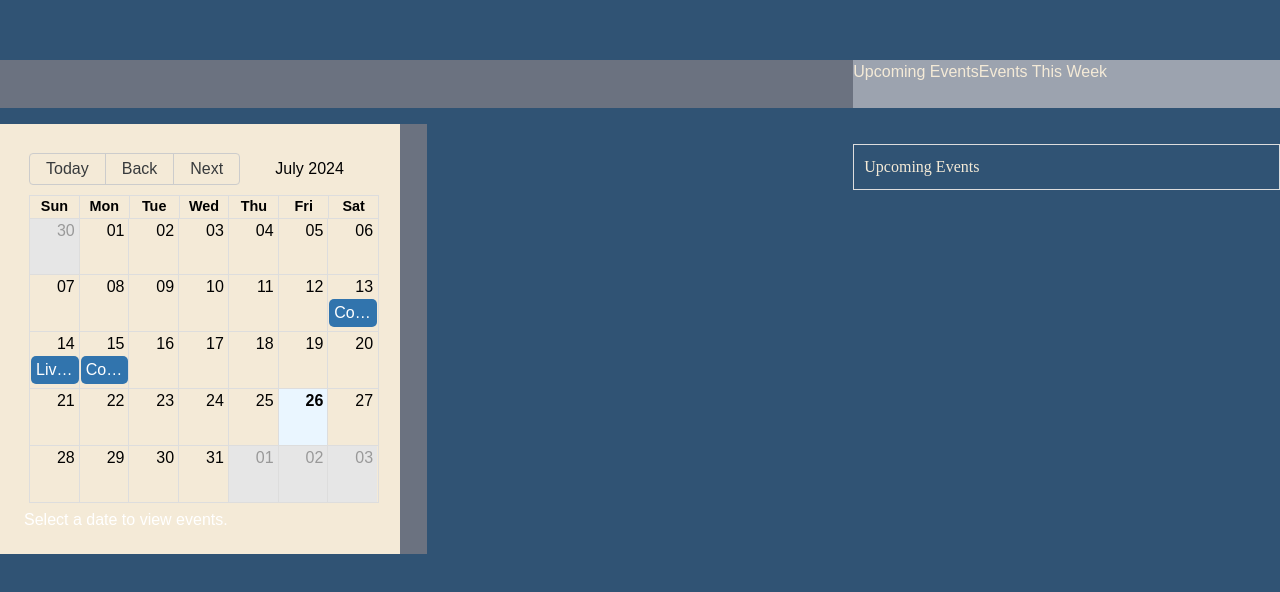
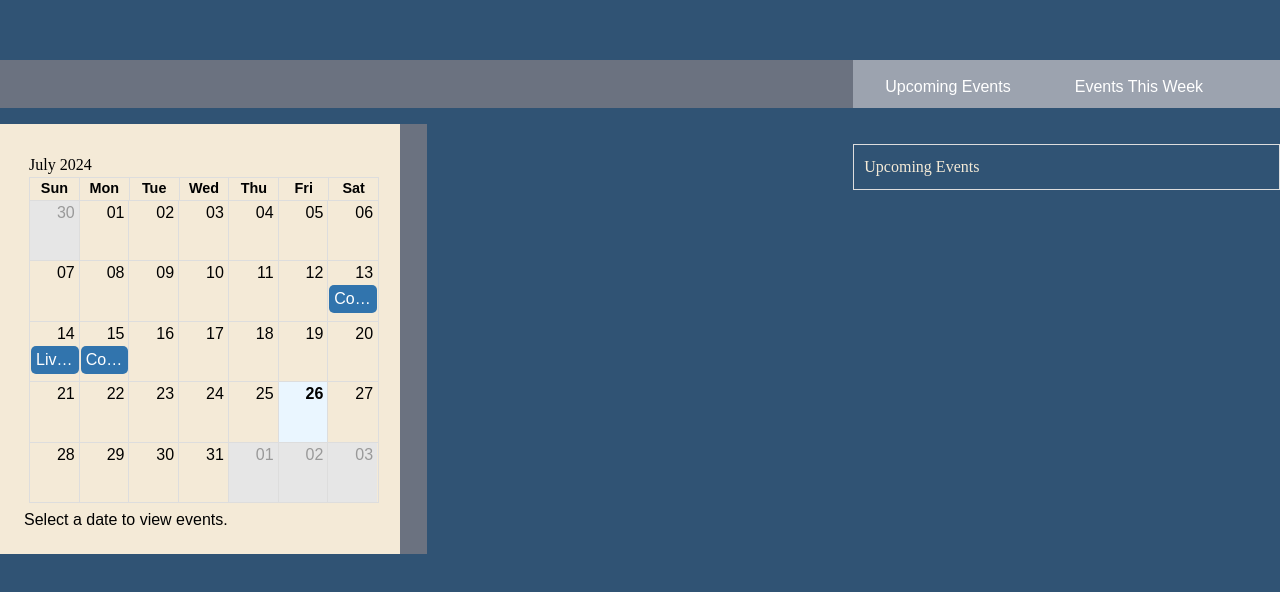
Before and after one commit to kudith/codedexSummer2024, a Next.js app: page /events in a window 1280 px wide. Shown: the part 852-1444 px from the top of the page. Built offline with nearby package versions, Linux system fonts and the light colour scheme.

Commit message:
calendar formatting and removed nav buttons

```diff
--- a/app/globals.css
+++ b/app/globals.css
@@ -15,3 +15,23 @@ h5,
 h6 {
   font-family: "Inknut Antiqua", serif;
 }
+
+.button {
+  border: none;
+  color: white;
+  padding: 15px 32px;
+  text-align: center;
+  text-decoration: none;
+  display: inline-block;
+  font-size: 16px;
+}
+
+.button:hover{
+  border: none;
+  color: white;
+  padding: 15px 32px;
+  text-align: center;
+  text-decoration: underline;
+  display: inline-block;
+  font-size: 16px;
+}
--- /dev/null
+++ b/components/CustomToolbar.js
@@ -0,0 +1,11 @@
+import React from 'react';
+
+const CustomToolbar = () => {
+  return (
+    <div>
+      <h3>July 2024</h3>
+    </div>
+  );
+};
+
+export default CustomToolbar;
--- a/components/EventCalendar.js
+++ b/components/EventCalendar.js
@@ -47,6 +47,8 @@ import moment from 'moment';
 import events from '../data/events';
 import EventDetails from './EventDetails';
 import 'react-big-calendar/lib/css/react-big-calendar.css';
+import CustomToolbar from './CustomToolbar';
+// import EventDetailModal from './EventDetailModal';
 
 const localizer = momentLocalizer(moment);
 
@@ -55,10 +57,21 @@ const EventCalendar = () => {
 
   const handleSelectEvent = (event) => {
     setSelectedEvent(event);
+    // setIsModalOpen(true);
   };
+
+  // const [isModalOpen, setIsModalOpen] = useState(false);
+
+
+  // const handleModalClose = () => {
+  //   setIsModalOpen(false);
+  // };
+
+
 
   return (
     <div>
+      {/* <EventDetailModal isOpen={isModalOpen} onClose={handleModalClose} event={selectedEvent} />   */}
       <Calendar
         localizer={localizer}
         events={events}
@@ -67,6 +80,9 @@ const EventCalendar = () => {
         style={{ height: 350, margin: '5px', width: 350, color:'black' }}
         onSelectEvent={handleSelectEvent}
         views={['month']} // Only allow the month view
+        components={{
+          toolbar: CustomToolbar,
+        }}
       />
 
       <EventDetails event={selectedEvent} style={{ height: 350, margin: '5px', width: 35 }} />
--- a/components/EventDetails.js
+++ b/components/EventDetails.js
@@ -1,10 +1,10 @@
 import React from 'react';
 
 const EventDetails = ({ event }) => {
-  if (!event) return <div>Select a date to view events.</div>;
+  if (!event) return <div style={{ color: "black"}}>Select a date to view events.</div>;
 
   return (
-    <div>
+    <div style={{ color: "black"}}>
       <h2>{event.title}</h2>
       <p>{event.description}</p>
       <p>
```
